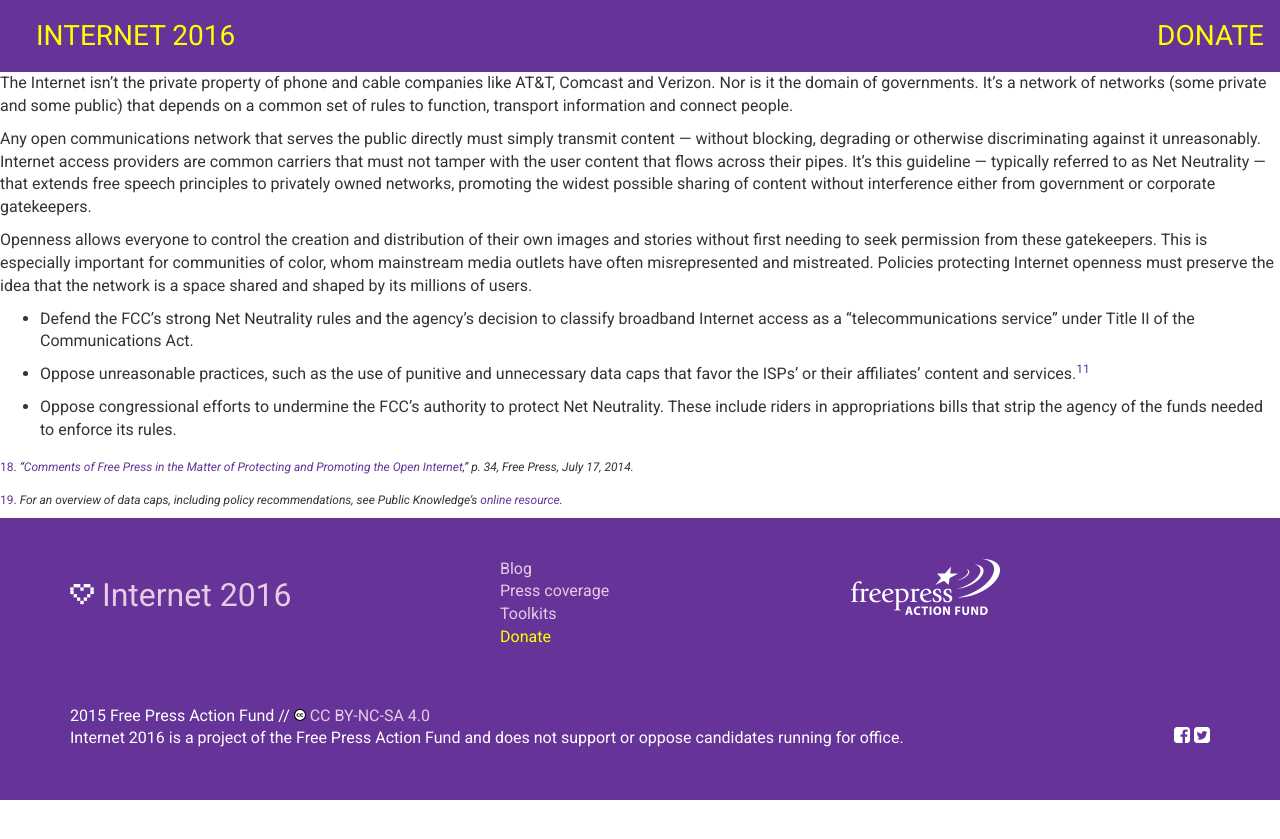
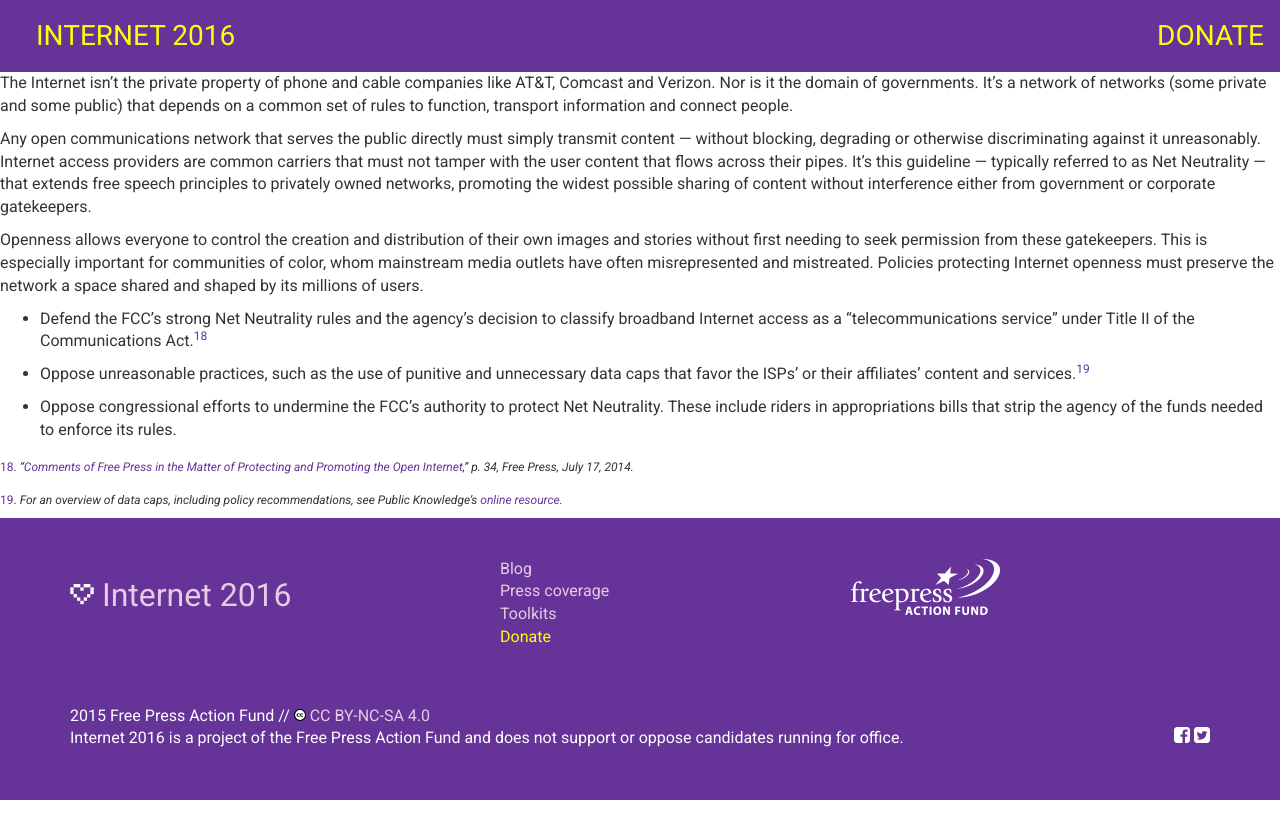
Before and after one commit to freepress/internet2016, a Jekyll site: the page built from _posts/principles/2015-01-01-openness.md, in a window 1280 px wide. Shown: the top 839 px of the page. Built offline with Jekyll 4.4.1, drawn with Linux system fonts in a browser that asks for light colours; comment, search, counter and statistics services are not loaded.

Commit message:
Updated footnotes

```diff
--- a/_posts/principles/2015-01-01-openness.md
+++ b/_posts/principles/2015-01-01-openness.md
@@ -16,11 +16,11 @@
 
 Any open communications network that serves the public directly must simply transmit content — without blocking, degrading or otherwise discriminating against it unreasonably. Internet access providers are common carriers that must not tamper with the user content that flows across their pipes. It’s this guideline — typically referred to as Net Neutrality — that extends free speech principles to privately owned networks, promoting the widest possible sharing of content without interference either from government or corporate gatekeepers.
 
-Openness allows everyone to control the creation and distribution of their own images and stories without first needing to seek permission from these gatekeepers. This is especially important for communities of color, whom mainstream media outlets have often misrepresented and mistreated. Policies protecting Internet openness must preserve the idea that the network is a space shared and shaped by its millions of users.
+Openness allows everyone to control the creation and distribution of their own images and stories without first needing to seek permission from these gatekeepers. This is especially important for communities of color, whom mainstream media outlets have often misrepresented and mistreated. Policies protecting Internet openness must preserve the network a space shared and shaped by its millions of users.
 
- * Defend the FCC’s strong Net Neutrality rules and the agency’s decision to classify broadband Internet access as a “telecommunications service” under Title II of the Communications Act.
+ * Defend the FCC’s strong Net Neutrality rules and the agency’s decision to classify broadband Internet access as a “telecommunications service” under Title II of the Communications Act.<sup>[18](#18)<sup>
 
- * Oppose unreasonable practices, such as the use of punitive and unnecessary data caps that favor the ISPs’ or their affiliates’ content and services.<sup>[11](#11)<sup>
+ * Oppose unreasonable practices, such as the use of punitive and unnecessary data caps that favor the ISPs’ or their affiliates’ content and services.<sup>[19](#19)<sup>
 
  * Oppose congressional efforts to undermine the FCC’s authority to protect Net Neutrality. These include riders in appropriations bills that strip the agency of the funds needed to enforce its rules.
 
```
